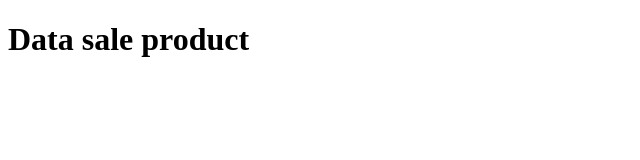
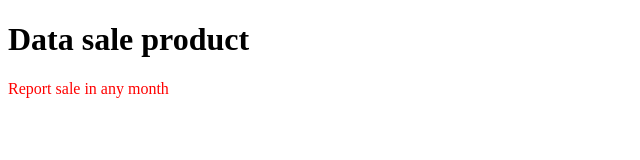
Before and after one commit to kidsanapee/Bb-project, a plain HTML site: page index.html in a window 1280 px wide. Shown: the whole page, without its empty margins (0-640 px from the left). Drawn offline with Linux system fonts and the light colour scheme.

Commit message:
add report sale

```diff
--- a/index.html
+++ b/index.html
@@ -5,8 +5,14 @@
     <meta http-equiv="X-UA-Compatible" content="IE=edge">
     <meta name="viewport" content="width=device-width, initial-scale=1.0">
     <title>Document</title>
+    <style>
+        p{
+            color: red;
+        }
+    </style>
 </head>
 <body>
     <h1>Data sale product</h1>
+    <p>Report sale in any month</p>
 </body>
 </html>
```
